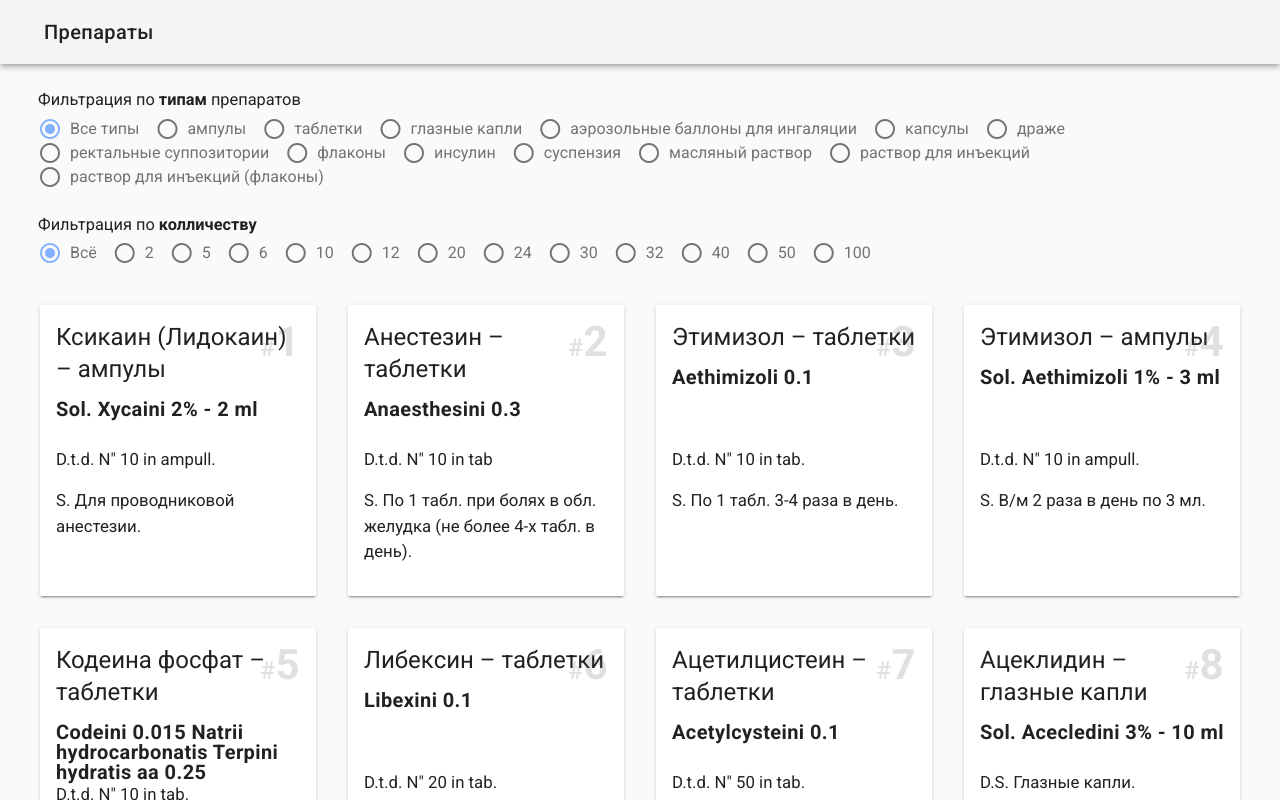
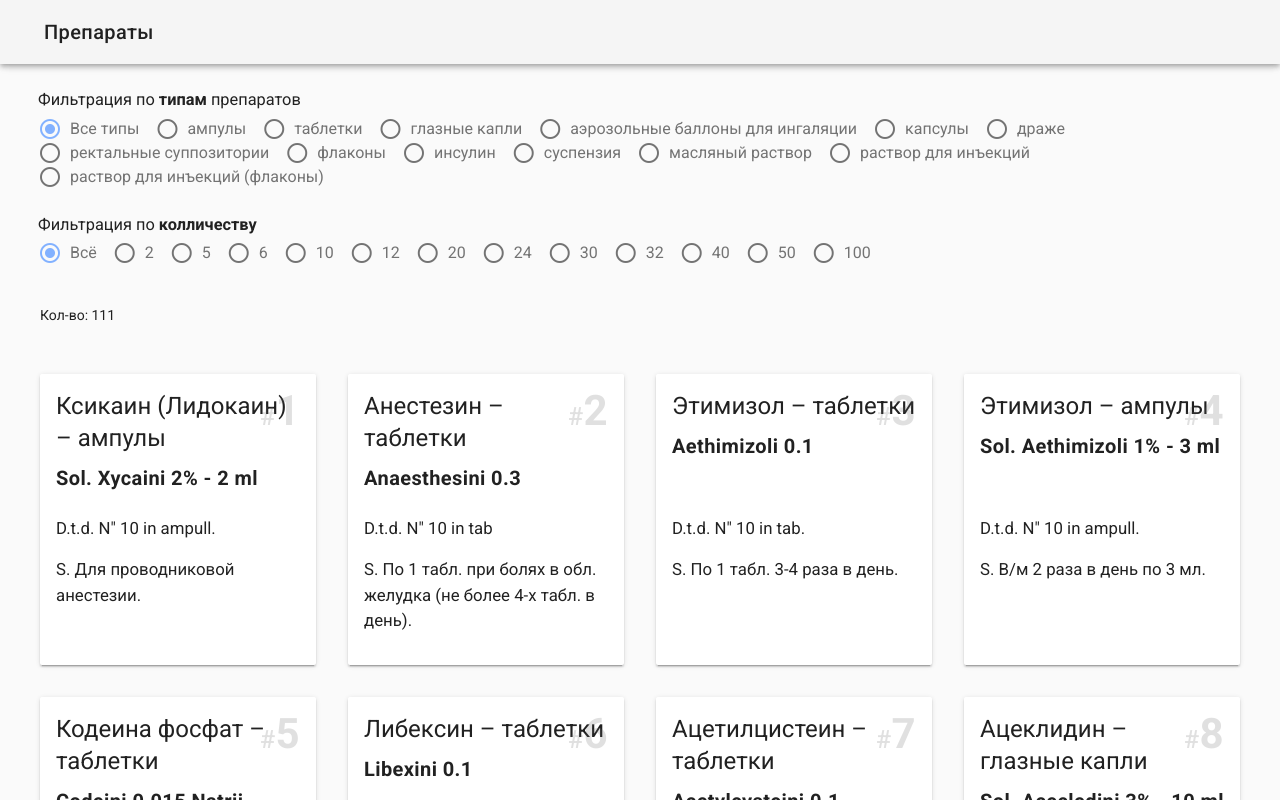
Before and after one commit to vladstarikov88/preparations, a Vue app: page / in a window 1280 px wide. Shown: the top 800 px of the page. Built offline with nearby package versions, Linux system fonts and the light colour scheme.

Commit message:
fix filters

```diff
--- a/src/views/Home.vue
+++ b/src/views/Home.vue
@@ -9,7 +9,13 @@
         @set-amount="setAmount"
       />
     </v-layout>
+    <v-layout row wrap >
+      <v-flex xs12 pa-3>
+        <p>Кол-во: {{filteredPreparations.length}}</p>
+      </v-flex>
+    </v-layout>
     <v-layout row wrap justify-space-around fill-height>
+
 
       <template v-if="filteredPreparations && filteredPreparations.length">
         <v-flex xs12 sm6 md4 lg3 grow pa-3
@@ -58,10 +64,13 @@ export default {
   },
   methods: {
     filterPreps(type = this.type, amount = this.amount) {
-
       this.filteredPreparations = this.preparations
         .filter(el => el.name.indexOf(type) > -1 ? true : false)
-        .filter(el => el.amount.indexOf(amount) > -1 ? true : false)
+        .filter(el => {
+          return amount === " "
+            ? el
+            : parseInt(el.amount.match(/\d+/)) === parseInt(amount)
+        })
     },
     setType(type) {
       this.type = type
```
